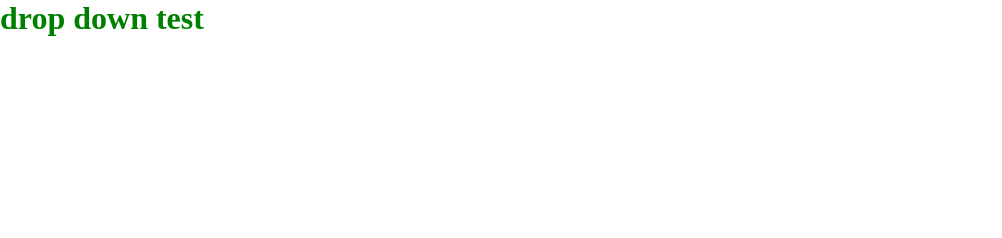
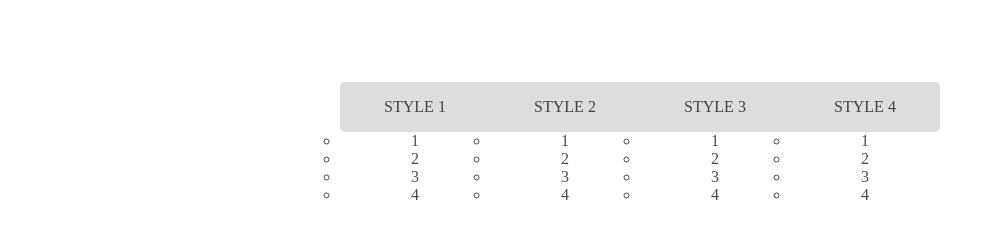
Before and after one commit to MatthewKissinger/drop-down-menu, a plain HTML site: page index.html in a window 1280 px wide. Shown: the whole page, without its empty margins (0-1002 px from the left). Drawn offline with Linux system fonts and the light colour scheme.

Commit message:
html setup and css styling started

```diff
--- a/index.html
+++ b/index.html
@@ -9,7 +9,42 @@
 </head>
 <body>
 
-    <h1>drop down test</h1>
+    <nav>
+        <ul>
+            <li>style 1
+                <ul class="drop-menu menu-1">
+                    <li>1</li>
+                    <li>2</li>
+                    <li>3</li>
+                    <li>4</li>
+                </ul>
+            </li>
+            <li>style 2
+                <ul class="drop-menu menu-2">
+                    <li>1</li>
+                    <li>2</li>
+                    <li>3</li>
+                    <li>4</li>
+                </ul>
+            </li>
+            <li>style 3
+                <ul class="drop-menu menu-3">
+                    <li>1</li>
+                    <li>2</li>
+                    <li>3</li>
+                    <li>4</li>
+                </ul>
+            </li>
+            <li>style 4
+                <ul class="drop-menu menu-4">
+                    <li>1</li>
+                    <li>2</li>
+                    <li>3</li>
+                    <li>4</li>
+                </ul>
+            </li>
+        </ul>
+    </nav>
 
     <script src="./index.js"></script>
 </body>
--- a/style.css
+++ b/style.css
@@ -4,6 +4,48 @@
     box-sizing: border-box;
 }
 
-h1 {
-    color: green;
+body {
+    padding: 2rem;
 }
+
+nav {
+    text-align: center;
+    padding: 50px;
+}
+
+nav > ul {
+    width: 600px;
+    margin: 0 auto;
+    display: flex;
+    align-items: center;
+    list-style: none;
+    align-items: center;
+    justify-content: space-between;
+    background: #ddd;
+    border-radius: 5px;
+}
+
+nav > ul > li {
+    display: flex;
+    align-items: center;
+    justify-content: center;
+    text-transform: uppercase;
+    height: 50px;
+    width: 150px;
+    position: relative;
+    color: rgba(0, 0, 0, 0.7);
+    cursor: pointer;
+}
+
+nav > ul > li:hover {
+    background: #d5d5d5;
+    border-radius: 5px;
+}
+
+ul.drop-menu {
+    position: absolute;
+    top: 100%;
+    left: 0%;
+    width: 100%;
+    padding: 0;
+}
```
